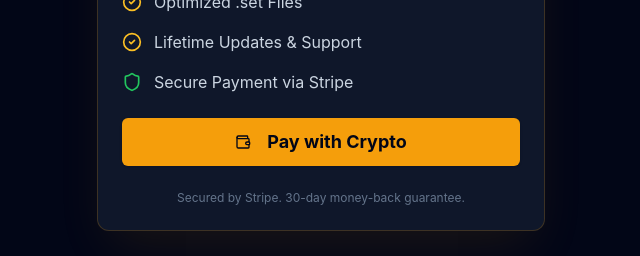
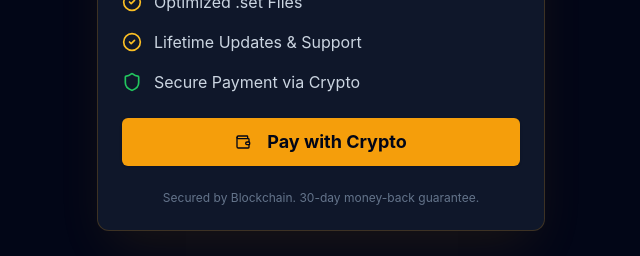
Before and after one commit to SynofexTester/EL-Dorado, a React (Create React App) app in the folder frontend/: page /buy in a window 1280 px wide. Shown: the part 448-704 px from the top of the page, without its empty margins (319-959 px from the left). Built offline with nearby package versions, Linux system fonts and the light colour scheme.

Commit message:
Update payment text to Crypto

```diff
--- a/frontend/src/pages/Buy.jsx
+++ b/frontend/src/pages/Buy.jsx
@@ -47,7 +47,7 @@ const Buy = () => {
                             </div>
                             <div className="flex items-center gap-3 text-slate-300">
                                 <Shield className="w-5 h-5 text-green-500 shrink-0" />
-                                <span>Secure Payment via Stripe</span>
+                                <span>Secure Payment via Crypto</span>
                             </div>
                         </div>
 
@@ -60,7 +60,7 @@ const Buy = () => {
                         </Button>
 
                         <p className="text-center text-xs text-slate-500">
-                            Secured by Stripe. 30-day money-back guarantee.
+                            Secured by Blockchain. 30-day money-back guarantee.
                         </p>
                     </CardContent>
                 </Card>
```
Also changed, not shown: 1 other file (tests, documents, lock files or other folders).
